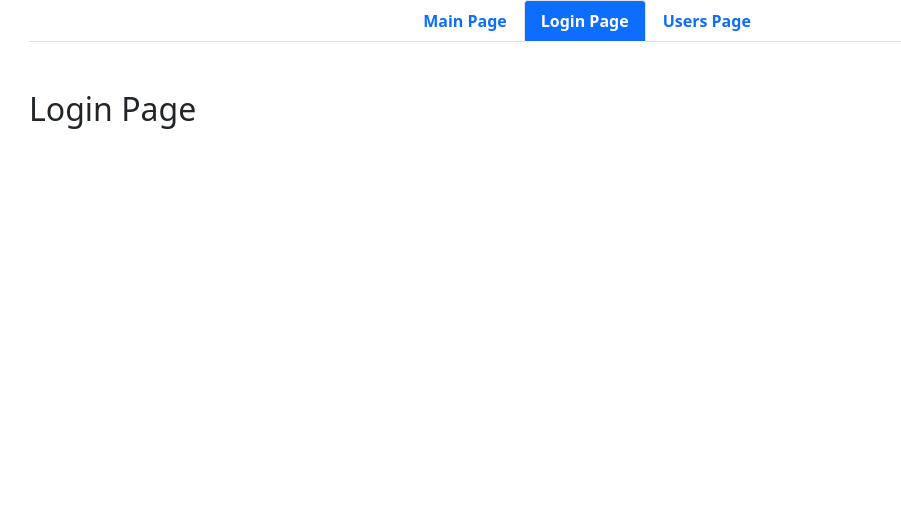
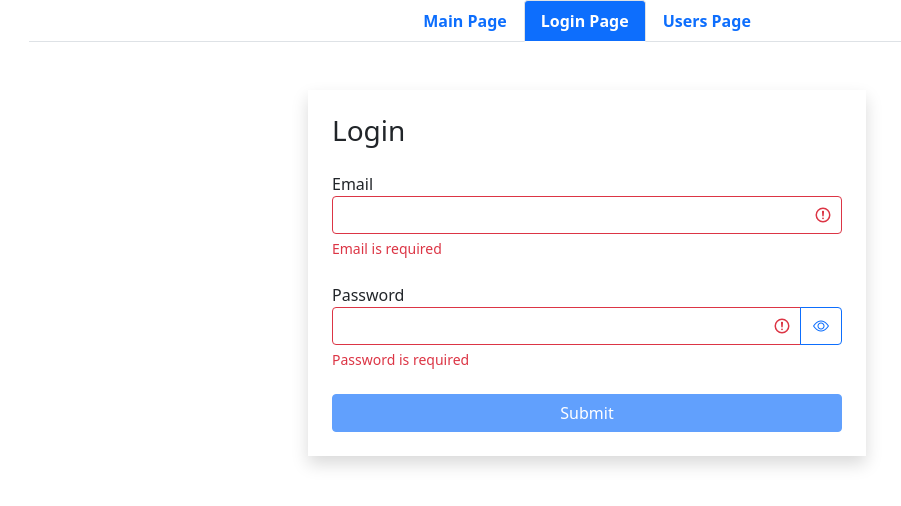
Before and after one commit to MichaelVeselov/react-fast-company, a React (Vite) app: page /login in a window 1280 px wide. Shown: the top 506 px of the page, without its empty margins (53-954 px from the left). Built offline with nearby package versions, Linux system fonts and the light colour scheme.

Commit message:
added login form and validation

```diff
--- /dev/null
+++ b/src/components/TextField.jsx
@@ -0,0 +1,54 @@
+import { useState } from 'react';
+
+import PropTypes from 'prop-types';
+
+const TextField = (props) => {
+  const { label, type, name, value, error, onChange } = props;
+
+  const [showPassword, setShowPassword] = useState(false);
+
+  const toggleShowPassword = () => {
+    setShowPassword((prevState) => !prevState);
+  };
+
+  return (
+    <div className='mb-4'>
+      <label htmlFor={name}>{label}</label>
+      <div className='input-group has-validation'>
+        <input
+          className={error ? 'form-control is-invalid' : 'form-control'}
+          type={showPassword ? 'text' : type}
+          id={name}
+          name={name}
+          value={value}
+          onChange={onChange}
+        />
+        {type === 'password' && (
+          <button
+            className='btn btn-outline-primary'
+            type='button'
+            onClick={toggleShowPassword}
+          >
+            <i className={showPassword ? 'bi bi-eye-slash' : 'bi bi-eye'}></i>
+          </button>
+        )}
+        {error && <div className='invalid-feedback'>{error}</div>}
+      </div>
+    </div>
+  );
+};
+
+TextField.defaultProps = {
+  type: 'text',
+};
+
+TextField.propTypes = {
+  label: PropTypes.string,
+  type: PropTypes.string,
+  name: PropTypes.string,
+  value: PropTypes.string,
+  error: PropTypes.string,
+  onChange: PropTypes.func,
+};
+
+export default TextField;
--- a/src/layouts/LoginPage.jsx
+++ b/src/layouts/LoginPage.jsx
@@ -1,5 +1,96 @@
+import { useState, useEffect } from 'react';
+
+import { validator } from '../utils/validator';
+
+import TextField from '../components/TextField';
+
 const LoginPage = () => {
-  return <h2>Login Page</h2>;
+  const [data, setData] = useState({ email: '', password: '' });
+  const [errors, setErrors] = useState({});
+
+  const validatorConfig = {
+    email: {
+      isRequired: { message: 'Email is required' },
+      isEmail: { message: 'Email is not valid' },
+    },
+    password: {
+      isRequired: { message: 'Password is required' },
+      isCapitalSymbol: {
+        message: 'Password must contain at least one capital letter',
+      },
+      isContainDigit: {
+        message: 'Password must contain at least one digit',
+      },
+      minLength: {
+        message: 'Password must be at least 8 characters long',
+        value: 8,
+      },
+    },
+  };
+
+  const handleChange = (event) => {
+    const { name, value } = event.target;
+    setData((prevState) => ({ ...prevState, [name]: value }));
+  };
+
+  const handleSubmit = (event) => {
+    event.preventDefault();
+
+    const isValid = validate();
+
+    if (!isValid) return;
+
+    console.log(data);
+  };
+
+  const validate = () => {
+    const errors = validator(data, validatorConfig);
+
+    setErrors(errors);
+
+    return Object.keys(errors).length === 0;
+  };
+
+  const isValid = Object.keys(errors).length === 0;
+
+  useEffect(() => {
+    validate();
+    // eslint-disable-next-line
+  }, [data]);
+
+  return (
+    <div className='container mt-5'>
+      <div className='row'>
+        <div className='col-md-6 offset-md-3 shadow p-4'>
+          <h3 className='mb-4'>Login</h3>
+          <form onSubmit={handleSubmit}>
+            <TextField
+              label='Email'
+              name='email'
+              value={data.email}
+              onChange={handleChange}
+              error={errors.email}
+            />
+            <TextField
+              label='Password'
+              type='password'
+              name='password'
+              value={data.password}
+              onChange={handleChange}
+              error={errors.password}
+            />
+            <button
+              type='submit'
+              className='btn btn-primary w-100 mx-auto'
+              disabled={!isValid}
+            >
+              Submit
+            </button>
+          </form>
+        </div>
+      </div>
+    </div>
+  );
 };
 
 export default LoginPage;
--- /dev/null
+++ b/src/utils/validator.js
@@ -0,0 +1,52 @@
+export const validator = (data, config) => {
+  const errors = {};
+
+  const validate = (validateMethod, data, config) => {
+    let statusValidate;
+
+    switch (validateMethod) {
+      case 'isRequired':
+        statusValidate = data.trim() === '';
+        break;
+
+      case 'isEmail':
+        const emailRegExp = /^\S+@\S+\.\S+$/g;
+        statusValidate = !emailRegExp.test(data);
+        break;
+
+      case 'isCapitalSymbol':
+        const capitalRegExp = /[A-Z]+/g;
+        statusValidate = !capitalRegExp.test(data);
+        break;
+
+      case 'isContainDigit':
+        const digitRegExp = /\d+/g;
+        statusValidate = !digitRegExp.test(data);
+        break;
+
+      case 'minLength':
+        statusValidate = data.length < config.value;
+        break;
+
+      default:
+        break;
+    }
+
+    if (statusValidate) return config.message;
+  };
+
+  for (const fieldName in data) {
+    for (const validateMethod in config[fieldName]) {
+      const error = validate(
+        validateMethod,
+        data[fieldName],
+        config[fieldName][validateMethod]
+      );
+      if (error && !errors[fieldName]) {
+        errors[fieldName] = error;
+      }
+    }
+  }
+
+  return errors;
+};
```
